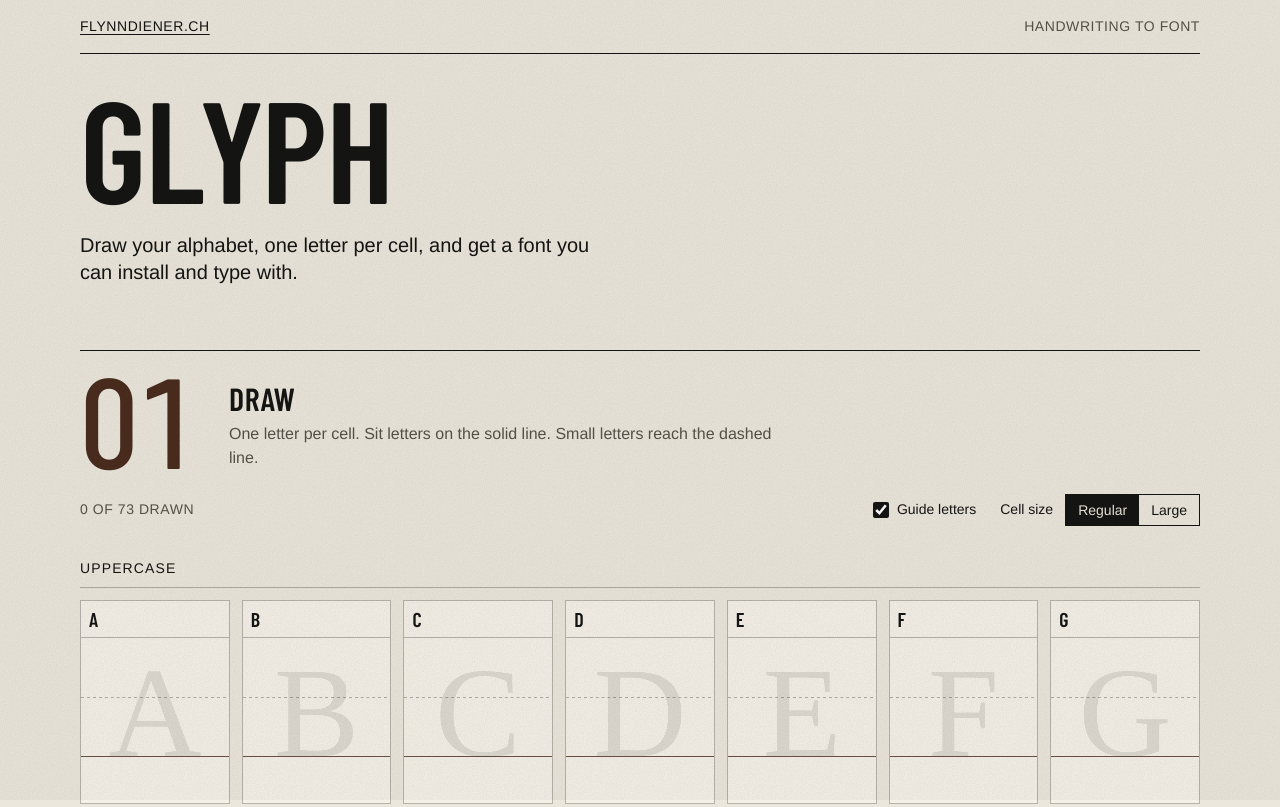
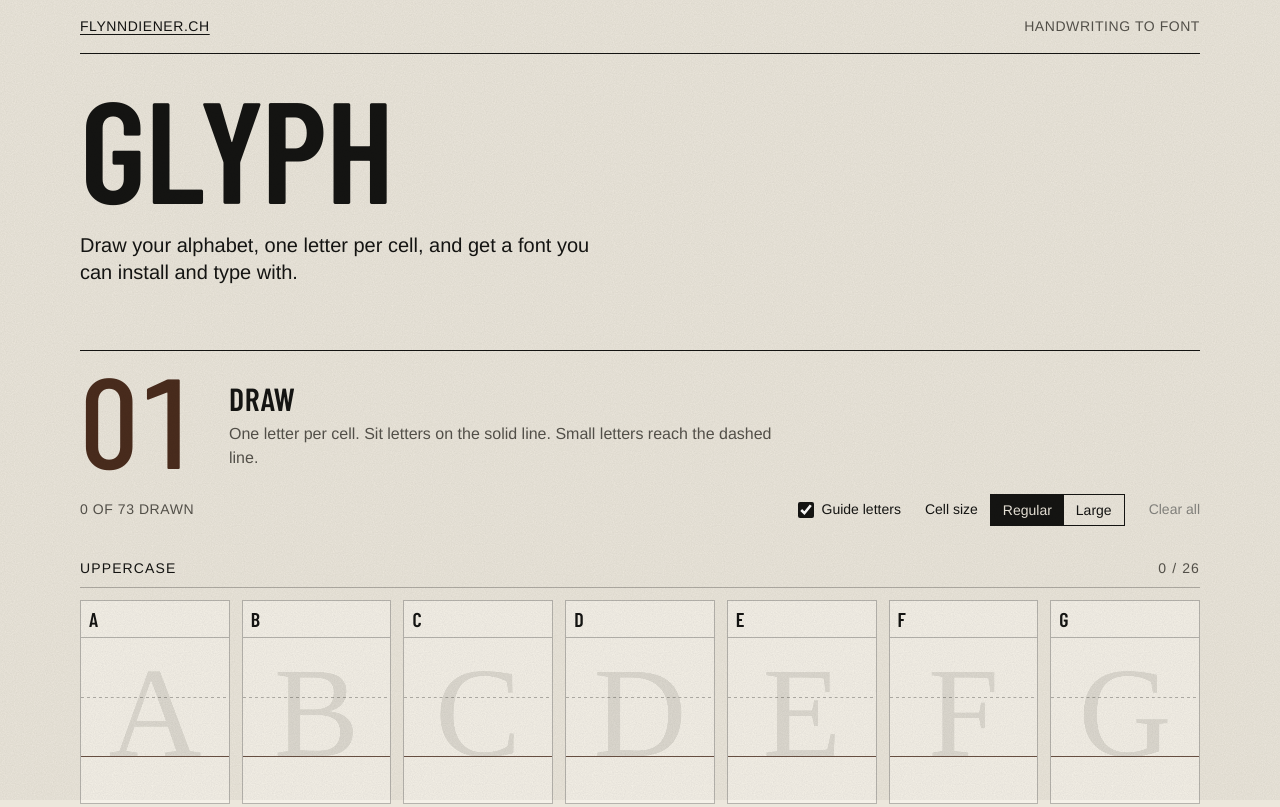
Before and after one commit to fly-die/glyph, a website built with Vite: page index.html in a window 1280 px wide. Shown: the top 807 px of the page. Built offline with nearby package versions, Linux system fonts and the light colour scheme.

Commit message:
feat: count progress per group and add clear all

```diff
--- a/src/draw/grid.css
+++ b/src/draw/grid.css
@@ -83,6 +83,10 @@
 }
 
 .group__title {
+  display: flex;
+  align-items: baseline;
+  justify-content: space-between;
+  gap: var(--space-4);
   margin: var(--space-8) 0 var(--space-3);
   padding-bottom: var(--space-2);
   border-bottom: var(--rule) solid var(--color-rule);
@@ -90,6 +94,22 @@
   font-weight: 500;
   letter-spacing: 0.08em;
   text-transform: uppercase;
+}
+
+.group__count {
+  font-weight: 400;
+  font-variant-numeric: tabular-nums;
+  color: var(--color-text-muted);
+}
+
+.group__count--done {
+  color: var(--color-accent);
+}
+
+.clear-all {
+  display: inline-flex;
+  flex-wrap: wrap;
+  gap: var(--space-4);
 }
 
 .grid {
--- a/src/draw/grid.ts
+++ b/src/draw/grid.ts
@@ -30,6 +30,42 @@ function sizeControl(settings: Settings): HTMLElement {
   ]);
 }
 
+/**
+ * Clears every drawing. The first click only asks, in place, so a slip of the
+ * finger does not cost a whole alphabet.
+ */
+function clearAllControl(project: Project): HTMLElement {
+  const clear = el('button', { class: 'text-button', type: 'button' });
+  const cancel = el('button', { class: 'text-button', type: 'button' }, ['Keep them']);
+  let asking = false;
+
+  const update = (): void => {
+    const drawn = project.drawnCount();
+    if (drawn === 0) asking = false;
+    clear.disabled = drawn === 0;
+    clear.textContent = asking ? `Clear all ${drawn} drawings?` : 'Clear all';
+    clear.classList.toggle('text-button--danger', asking);
+    cancel.hidden = !asking;
+  };
+  clear.addEventListener('click', () => {
+    if (asking) {
+      asking = false;
+      project.reset();
+    } else {
+      asking = true;
+    }
+    update();
+  });
+  cancel.addEventListener('click', () => {
+    asking = false;
+    update();
+    clear.focus();
+  });
+  project.subscribe(update);
+  update();
+  return el('span', { class: 'clear-all' }, [clear, cancel]);
+}
+
 /** The draw step: one cell per glyph, grouped as on a type specimen. */
 export function mountGrid(parent: HTMLElement, project: Project, settings: Settings, step: number): void {
   const section = stepSection(
@@ -41,13 +77,24 @@ export function mountGrid(parent: HTMLElement, project: Project, settings: Setti
   section.append(
     el('div', { class: 'draw-bar' }, [
       count,
-      el('div', { class: 'draw-bar__controls' }, [guideToggle(settings), sizeControl(settings)]),
+      el('div', { class: 'draw-bar__controls' }, [
+        guideToggle(settings),
+        sizeControl(settings),
+        clearAllControl(project),
+      ]),
     ]),
   );
 
+  const groupCounts: (() => void)[] = [];
   for (const group of CHAR_GROUPS) {
+    const groupCount = el('span', { class: 'group__count' });
+    groupCounts.push(() => {
+      const drawn = group.chars.filter((char) => project.strokesOf(char).length > 0).length;
+      groupCount.textContent = `${drawn} / ${group.chars.length}`;
+      groupCount.classList.toggle('group__count--done', drawn === group.chars.length);
+    });
     section.append(
-      el('h3', { class: 'group__title' }, [group.title]),
+      el('h3', { class: 'group__title' }, [group.title, groupCount]),
       el(
         'div',
         { class: 'grid' },
@@ -58,6 +105,7 @@ export function mountGrid(parent: HTMLElement, project: Project, settings: Setti
 
   const update = (): void => {
     count.textContent = `${project.drawnCount()} of ${CHARSET.length} drawn`;
+    for (const updateGroup of groupCounts) updateGroup();
   };
   const applySize = (): void => {
     section.dataset.cellSize = settings.value.cellSize;
--- a/src/state/project.ts
+++ b/src/state/project.ts
@@ -61,6 +61,13 @@ export class Project {
     this.emit(char);
   }
 
+  /** Removes every drawing. The family name stays. */
+  reset(): void {
+    const drawn = [...this.strokes.keys()];
+    this.strokes.clear();
+    for (const char of drawn) this.emit(char);
+  }
+
   /** Calls `listener` with the changed character, or null when the name changed. */
   subscribe(listener: Listener): () => void {
     this.listeners.add(listener);
--- a/src/styles.css
+++ b/src/styles.css
@@ -212,3 +212,35 @@ a:hover {
   color: var(--color-steel);
   cursor: default;
 }
+
+.text-button {
+  min-height: 2rem;
+  padding: 0;
+  border: 0;
+  background: none;
+  color: var(--color-text);
+  font: inherit;
+  text-decoration: underline;
+  text-decoration-thickness: var(--rule);
+  text-underline-offset: 0.2em;
+  cursor: pointer;
+}
+
+.text-button:hover:not(:disabled),
+.text-button--danger {
+  color: var(--color-accent);
+}
+
+.text-button--danger {
+  font-weight: 600;
+}
+
+.text-button:disabled {
+  color: var(--color-steel);
+  text-decoration: none;
+  cursor: default;
+}
+
+[hidden] {
+  display: none !important;
+}
```
Also changed, not shown: src/state/project.test.ts (+10 -0 lines).
